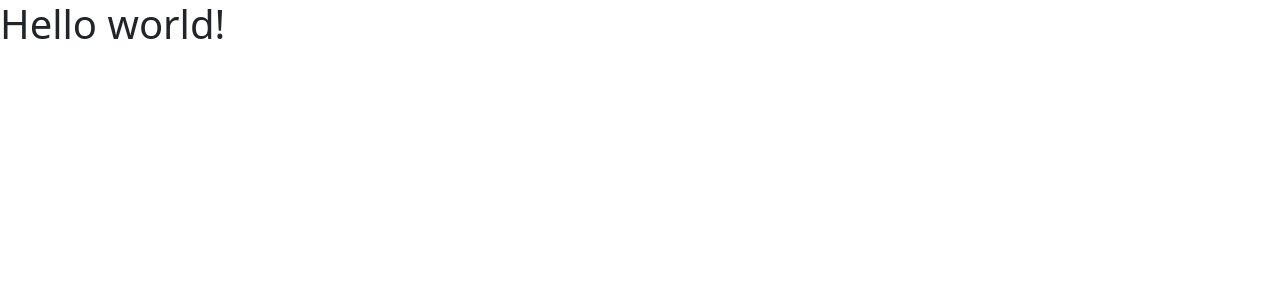
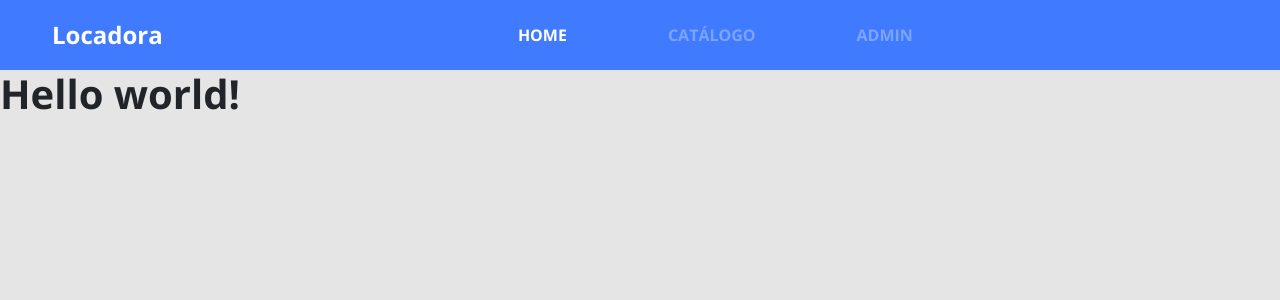
Before and after one commit to robsonleal/locadora, a React (Create React App) app in the folder frontend/: page / in a window 1280 px wide. Shown: the top 300 px of the page. Built offline with nearby package versions, Linux system fonts and the light colour scheme.

Commit message:
[feature] Componente Navbar

```diff
--- a/frontend/package.json
+++ b/frontend/package.json
@@ -3,6 +3,7 @@
   "version": "0.1.0",
   "private": true,
   "dependencies": {
+    "@popperjs/core": "^2.11.8",
     "@testing-library/jest-dom": "^5.14.1",
     "@testing-library/react": "^13.0.0",
     "@testing-library/user-event": "^13.2.1",
@@ -11,6 +12,7 @@
     "@types/react": "^18.0.0",
     "@types/react-dom": "^18.0.0",
     "bootstrap": "^5.3.2",
+    "node-sass": "^9.0.0",
     "react": "^18.2.0",
     "react-dom": "^18.2.0",
     "react-scripts": "5.0.1",
--- a/frontend/src/App.css
+++ b/frontend/src/App.css
@@ -0,0 +1,10 @@
+@import url('https://fonts.googleapis.com/css2?family=Open+Sans:wght@400;700&display=swap');
+
+* {
+  font-family: 'Open Sans', sans-serif;
+}
+
+h1, h2, h3, h4, h5, h6 {
+  font-weight: 700;
+  margin-bottom: 0;
+}
--- a/frontend/src/App.tsx
+++ b/frontend/src/App.tsx
@@ -1,9 +1,14 @@
+import 'assets/styles/custom.scss';
 import './App.css';
+import { Navbar } from 'components/Navbar';
 
-function App() {
+const App = () => {
   return (
-    <h1>Hello world!</h1>
+   <>
+      <Navbar/>
+      <h1>Hello world!</h1>
+    </>
   );
-}
+};
 
 export default App;
--- /dev/null
+++ b/frontend/src/assets/styles/custom.scss
@@ -0,0 +1,9 @@
+$theme-colors: (
+  'primary': #407bff,
+);
+
+$body-bg: #e5e5e5;
+$bg-color: #263238;
+
+@import '../../components/Navbar/styles.scss';
+@import '~bootstrap/scss/bootstrap.scss';
--- /dev/null
+++ b/frontend/src/components/Navbar/index.tsx
@@ -0,0 +1,50 @@
+import './styles.scss';
+import '@popperjs/core';
+import 'bootstrap/js/src/collapse';
+
+export const Navbar = () => {
+  return (
+    <nav className="navbar navbar-expand-lg bg-primary">
+      <div className="container-fluid">
+        <a className="navbar-brand fw-bolder d-lg-none d-flex align-items-center ms-3">
+          <h4>Locadora</h4>
+        </a>
+
+        <button
+          className="navbar-toggler ms-auto"
+          type="button"
+          data-bs-toggle="collapse"
+          data-bs-target="#navbarCollapse"
+          aria-controls="navbarCollapse"
+          aria-expanded="false"
+          aria-label="Expandir menu"
+        >
+          <span className="navbar-toggler-icon"></span>
+        </button>
+
+        <div className="collapse navbar-collapse d-lg-flex" id="navbarCollapse">
+          <a className="navbar-brand d-none d-lg-flex fw-bolder me-0">
+            <h4>Locadora</h4>
+          </a>
+          <ul className="navbar-nav mx-lg-auto">
+            <li className="nav-item">
+              <a className="nav-link text-uppercase fw-bolder fs-6 active">
+                Home
+              </a>
+            </li>
+            <li className="nav-item">
+              <a className="nav-link text-uppercase fw-bolder fs-6" href="#">
+                Catálogo
+              </a>
+            </li>
+            <li className="nav-item">
+              <a className="nav-link text-uppercase fw-bolder fs-6" href="#">
+                Admin
+              </a>
+            </li>
+          </ul>
+        </div>
+      </div>
+    </nav>
+  );
+};
--- /dev/null
+++ b/frontend/src/components/Navbar/styles.scss
@@ -0,0 +1,29 @@
+$navbar-light-color: #ffffff50;
+$navbar-light-active-color: #fff;
+$navbar-light-hover-color: #fff;
+$navbar-light-icon-color: #FFF;
+
+.navbar {
+  min-height: 70px;
+
+  .navbar-brand {
+    margin-left: 40px;
+  }
+
+  .nav-item {
+    padding: 0;
+    margin-right: 85px;
+
+    &:last-child {
+      margin-right: 0;
+    }
+  }
+
+  .nav-link {
+    text-decoration: none;
+
+    &:hover {
+      text-decoration: underline;
+    }
+  }
+}
--- a/frontend/src/index.tsx
+++ b/frontend/src/index.tsx
@@ -1,6 +1,5 @@
 import React from 'react';
 import ReactDOM from 'react-dom/client';
-import 'bootstrap/dist/css/bootstrap.css';
 import App from './App';
 
 const root = ReactDOM.createRoot(
```
Also changed, not shown: 2 other files (tests, documents, lock files or other folders).
